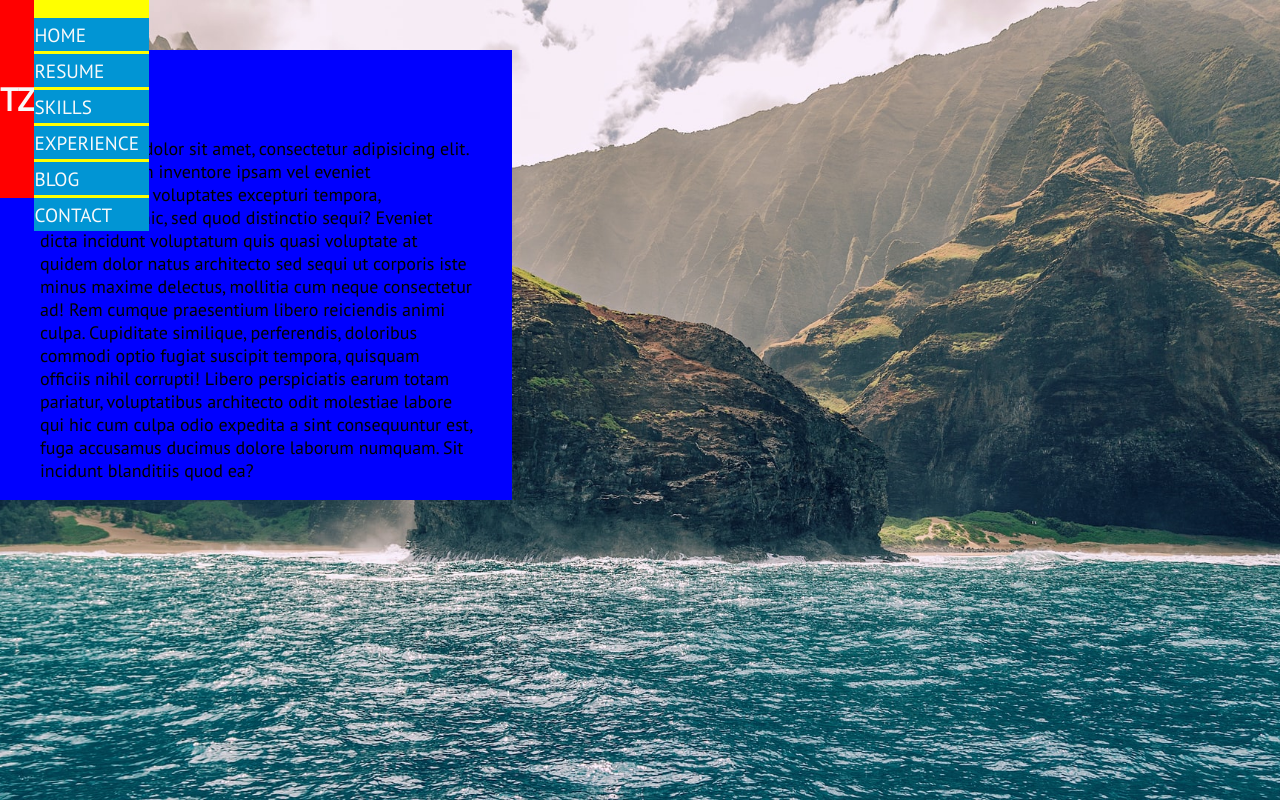
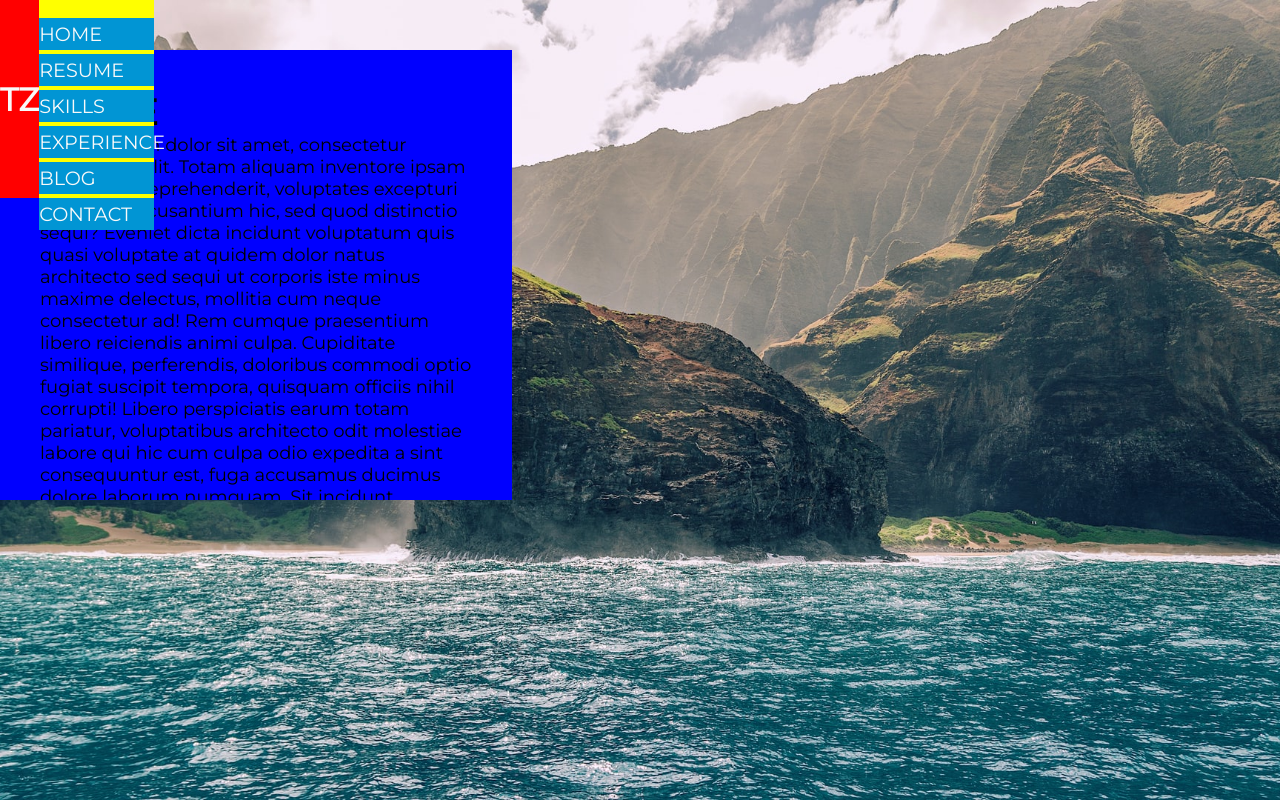
Before and after one commit to tzada8/troy-zada, a React (Create React App) app: page / in a window 1280 px wide. Built offline with nearby package versions, Linux system fonts and the light colour scheme.

Commit message:
updated entire website to 'Montserrat' font

```diff
--- a/public/index.html
+++ b/public/index.html
@@ -18,10 +18,9 @@
          crossorigin="anonymous"
       />
       <!-- GOOGLE FONTS -->
-      <!-- 'PT Sans' -->
-      <link rel="preconnect" href="https://fonts.gstatic.com" />
+      <!-- 'MONTSERRAT' -->
       <link
-         href="https://fonts.googleapis.com/css2?family=Lato&family=PT+Sans&display=swap"
+         href="https://fonts.googleapis.com/css2?family=Montserrat&display=swap"
          rel="stylesheet"
       />
       <!--
--- a/src/App.css
+++ b/src/App.css
@@ -8,14 +8,14 @@
    --DARK_BLUE: #004e7c;
 
    /* FONTS */
-   --FONT_HEADINGS: "PT Sans", Arial, sans-serif;
+   --FONT: "Montserrat", Arial, sans-serif;
 }
 
 * {
    box-sizing: border-box;
    margin: 0;
    padding: 0;
-   font-family: var(--FONT_HEADINGS);
+   font-family: var(--FONT);
 }
 
 body {
```
